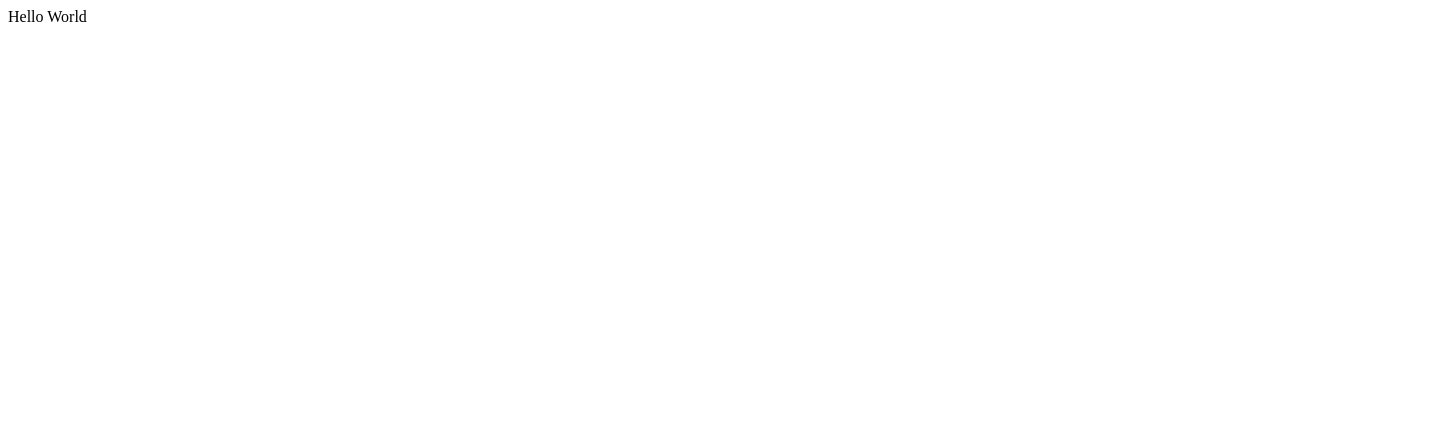
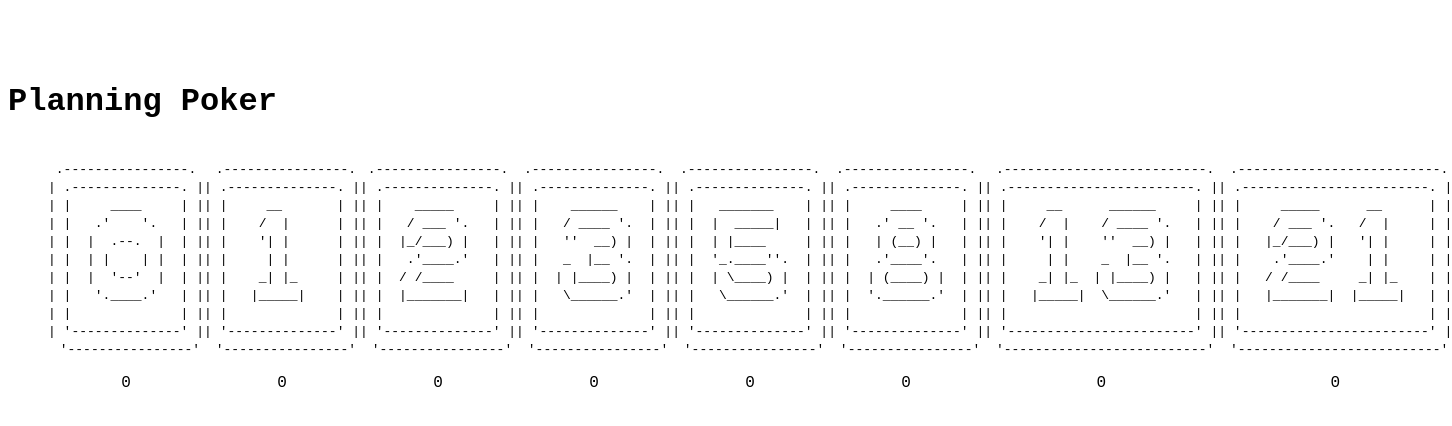
Before and after one commit to ably-labs/agile-flush-vue-app, a Vue app: page / in a window 1280 px wide. Shown: the top 426 px of the page, 1452 px wide, since content can reach past the window. Built offline with nearby package versions, Linux system fonts and the light colour scheme.

Commit message:
Add poker cards

```diff
--- a/src/App.vue
+++ b/src/App.vue
@@ -1,5 +1,13 @@
 <template>
-  <div>Hello {{ value }}</div>
+  <div>
+    <h1>Planning Poker</h1>
+    <ul>
+      <li class="cardlist" v-for="card in cards" :key="card">
+        <code>{{ card.visual }}</code>
+        <p v-if="showResults">0</p>
+        </li>
+    </ul>
+  </div>
 </template>
 
 <script>
@@ -7,8 +15,144 @@ export default {
   name: "App",
   data() {
     return {
-      value: "World"
+      value: "World!!",
+      showResults: true,
+      cards: [
+        {
+          number: "0",
+          visual: `
+ .----------------.
+| .--------------. |
+| |     ____     | |
+| |   .'    '.   | |
+| |  |  .--.  |  | |
+| |  | |    | |  | |
+| |  |  '--'  |  | |
+| |   '.____.'   | |
+| |              | |
+| '--------------' |
+ '----------------'`
+        },
+        {
+          number: "1",
+          visual: `
+ .----------------.
+| .--------------. |
+| |     __       | |
+| |    /  |      | |
+| |    '| |      | |
+| |     | |      | |
+| |    _| |_     | |
+| |   |_____|    | |
+| |              | |
+| '--------------' |
+ '----------------'`
+        },
+        {
+          number: "2",
+          visual: `
+ .----------------.
+| .--------------. |
+| |    _____     | |
+| |   / ___ '.   | |
+| |  |_/___) |   | |
+| |   .'____.'   | |
+| |  / /____     | |
+| |  |_______|   | |
+| |              | |
+| '--------------' |
+ '----------------'`
+        },
+        {
+          number: "3",
+          visual: `
+ .----------------.
+| .--------------. |
+| |    ______    | |
+| |   / ____ '.  | |
+| |   ''  __) |  | |
+| |   _  |__ '.  | |
+| |  | |____) |  | |
+| |   \\______.'  | |
+| |              | |
+| '--------------' |
+ '----------------'`
+        },
+        {
+          number: "5",
+          visual: `
+ .----------------.
+| .--------------. |
+| |   _______    | |
+| |  |  _____|   | |
+| |  | |____     | |
+| |  '_.____''.  | |
+| |  | \\____) |  | |
+| |   \\______.'  | |
+| |              | |
+| '--------------' |
+ '----------------'`
+        },
+        {
+          number: "8",
+          visual: `
+ .----------------.
+| .--------------. |
+| |     ____     | |
+| |   .' __ '.   | |
+| |   | (__) |   | |
+| |   .'____'.   | |
+| |  | (____) |  | |
+| |  '.______.'  | |
+| |              | |
+| '--------------' |
+ '----------------'`
+        },
+        {
+          number: "13",
+          visual: `
+ .--------------------------.
+| .------------------------. |
+| |     __      ______     | |
+| |    /  |    / ____ '.   | |
+| |    '| |    ''  __) |   | |
+| |     | |    _  |__ '.   | |
+| |    _| |_  | |____) |   | |
+| |   |_____|  \\______.'   | |
+| |                        | |
+| '------------------------' |
+ '--------------------------'`
+        },
+        {
+          number: "21",
+          visual: `
+ .--------------------------.
+| .------------------------. |
+| |     _____      __      | |
+| |    / ___ '.   /  |     | |
+| |   |_/___) |   '| |     | |
+| |    .'____.'    | |     | |
+| |   / /____     _| |_    | |
+| |   |_______|  |_____|   | |
+| |                        | |
+| '------------------------' |
+ '--------------------------'`
+        },
+      ]
     };
   }
 };
 </script>
+<style>
+  body {
+    font-family: 'Courier New', Courier, monospace;
+    white-space: pre;
+  }
+
+  .cardlist {
+    list-style: none;
+    display: inline-block;
+    text-align: center;
+  }
+
+</style>
```
